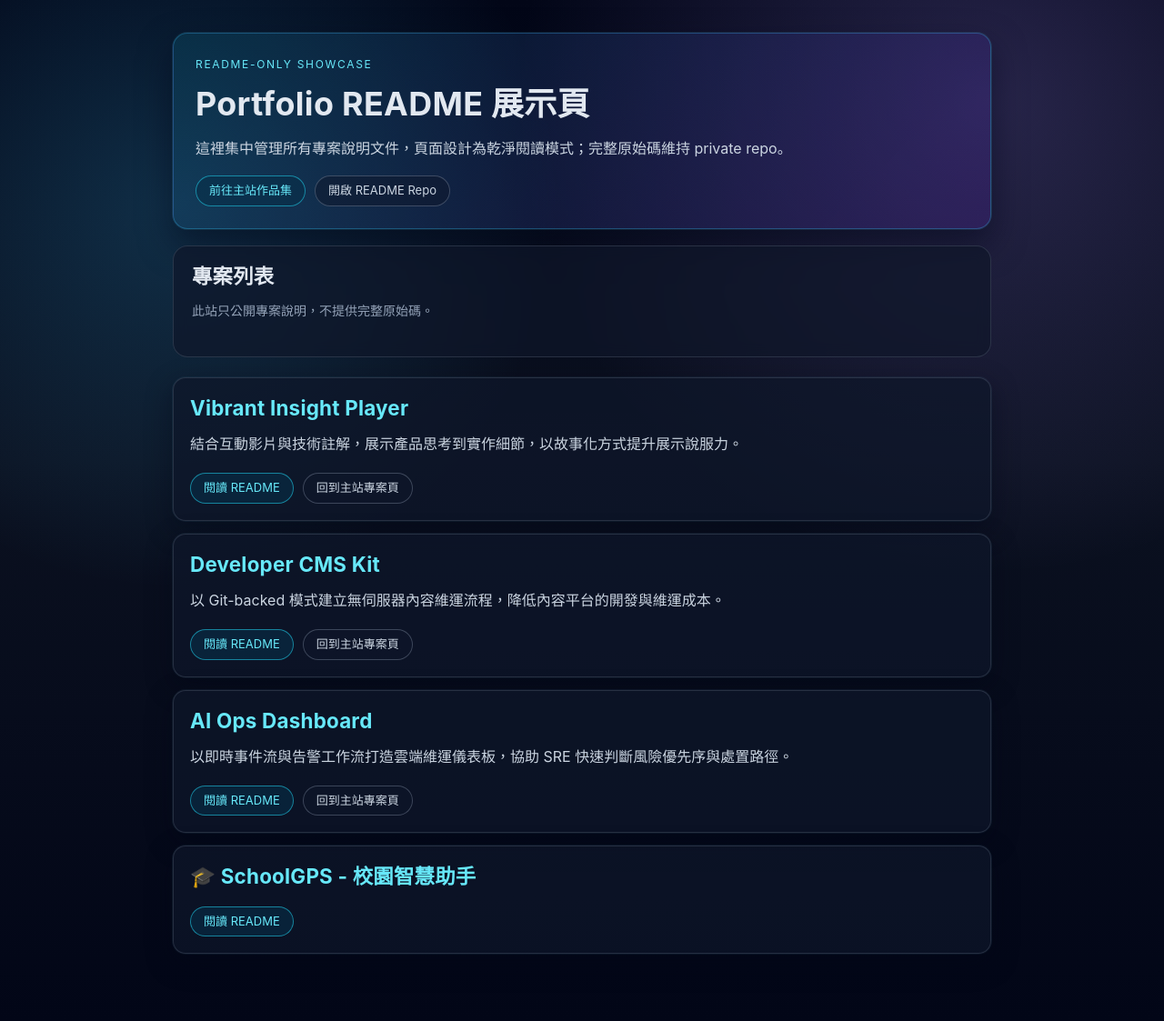
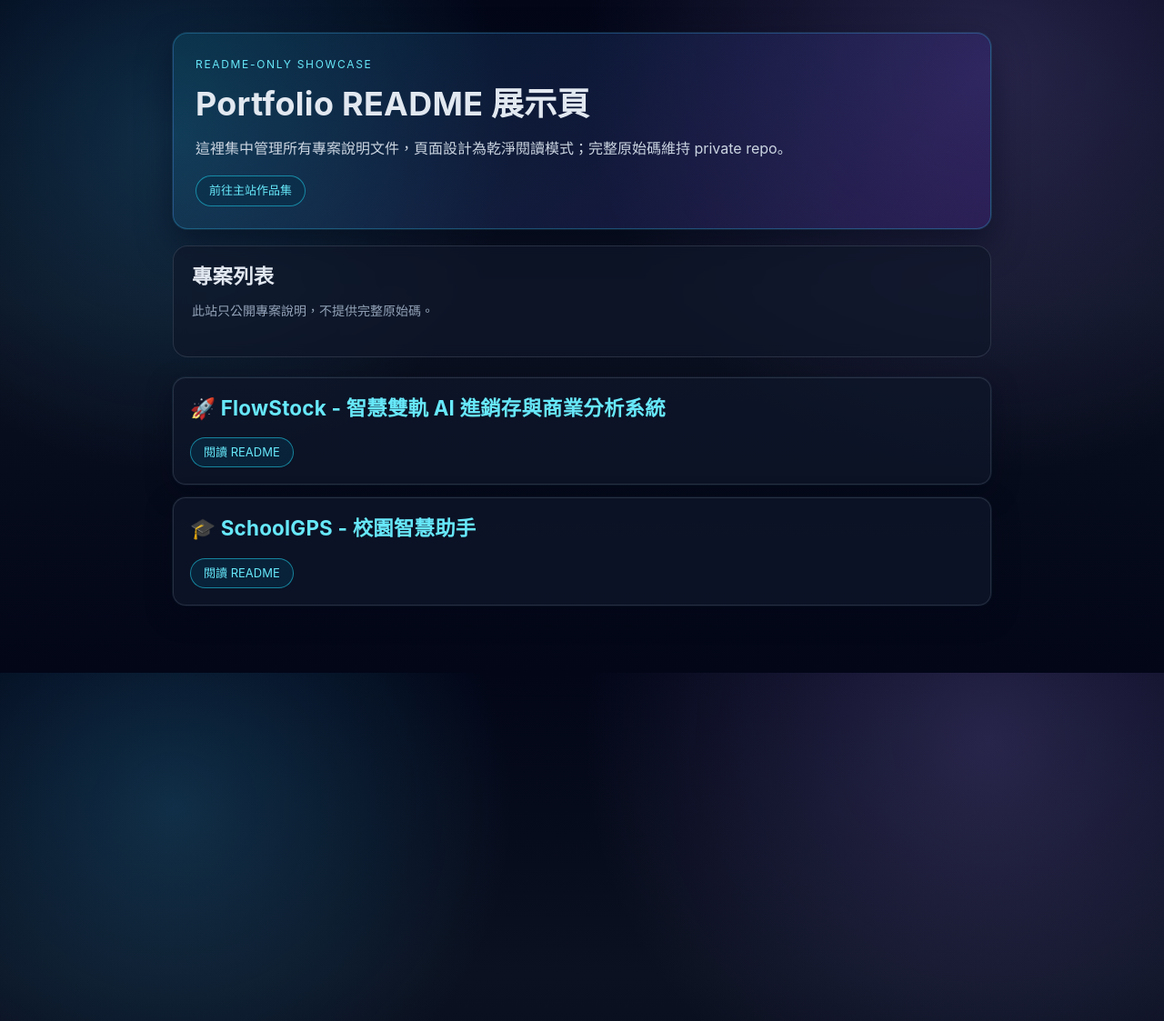
Before and after one commit to ying98012/portfolio-readmes, a Jekyll site: the page built from index.md, in a window 1280 px wide. Shown: the whole page at 91% size. Built offline with Jekyll 4.4.1, drawn with Linux system fonts in a browser that asks for light colours.

Commit message:
Simplify showcase to SchoolGPS and Flowstock, drop secondary repo CTA.
Co-authored-by: Cursor <cursoragent@cursor.com>

```diff
--- a/_layouts/home.html
+++ b/_layouts/home.html
@@ -8,9 +8,6 @@ layout: default
   <div class="hero-actions">
     <a class="btn btn-primary" href="{{ page.primaryButtonUrl }}" target="_blank" rel="noreferrer">
       {{ page.primaryButtonLabel }}
-    </a>
-    <a class="btn btn-secondary" href="{{ page.secondaryButtonUrl }}" target="_blank" rel="noreferrer">
-      {{ page.secondaryButtonLabel }}
     </a>
   </div>
 </header>
--- a/_projects/ai-ops-dashboard.md
+++ /dev/null
@@ -1,23 +0,0 @@
----
-layout: project
-title: AI Ops Dashboard
-slug: ai-ops-dashboard
-summary: 以即時事件流與告警工作流打造雲端維運儀表板，協助 SRE 快速判斷風險優先序與處置路徑。
-techStack:
-  - Astro
-  - React
-  - TypeScript
-  - Tailwind
-features:
-  - 建立事件漏斗與高風險服務排序
-  - 支援值班輪替與可追蹤的處置紀錄
-  - 使用卡片式互動設計提升掃描效率
-videoUrl: https://www.youtube.com/watch?v=dQw4w9WgXcQ
-projectUrl: https://ying98012.github.io/website/projects/ai-ops-dashboard/
-updatedAt: 2026-05-31
----
-
-## README 摘要
-
-本頁只提供公開可讀的專案說明內容。
-完整原始碼目前保留在 private repository。
--- a/_projects/developer-cms-kit.md
+++ /dev/null
@@ -1,22 +0,0 @@
----
-layout: project
-title: Developer CMS Kit
-slug: developer-cms-kit
-summary: 以 Git-backed 模式建立無伺服器內容維運流程，降低內容平台的開發與維運成本。
-techStack:
-  - Astro
-  - Pages CMS
-  - GitHub Actions
-features:
-  - Markdown 結構化資料欄位
-  - CMS 與內容 schema 對齊驗證
-  - commit 即部署的靜態網站流程
-videoUrl: https://vimeo.com/148751763
-projectUrl: https://ying98012.github.io/website/projects/developer-cms-kit/
-updatedAt: 2026-05-31
----
-
-## README 摘要
-
-此頁為對外公開的文件入口，主要聚焦在內容模型、編輯流程與部署規範。
-完整程式碼維持 private 管理。
--- a/_projects/vibrant-insight-player.md
+++ /dev/null
@@ -1,22 +0,0 @@
----
-layout: project
-title: Vibrant Insight Player
-slug: vibrant-insight-player
-summary: 結合互動影片與技術註解，展示產品思考到實作細節，以故事化方式提升展示說服力。
-techStack:
-  - Astro
-  - React
-  - Framer Motion
-features:
-  - 支援跨段落註記與關鍵時戳
-  - 強化 CTA 與視覺層級
-  - 提升專案展示的說服力
-videoUrl: https://www.youtube.com/watch?v=aqz-KE-bpKQ
-projectUrl: https://ying98012.github.io/website/projects/vibrant-insight-player/
-updatedAt: 2026-05-31
----
-
-## README 摘要
-
-這個公開頁面專注呈現產品思路與技術決策。
-完整實作細節與 source code 目前不公開。
--- a/index.md
+++ b/index.md
@@ -6,8 +6,6 @@ heroEyebrow: README-only Showcase
 heroDescription: 這裡集中管理所有專案說明文件，頁面設計為乾淨閱讀模式；完整原始碼維持 private repo。
 primaryButtonLabel: 前往主站作品集
 primaryButtonUrl: https://ying98012.github.io/website/
-secondaryButtonLabel: 開啟 README Repo
-secondaryButtonUrl: https://github.com/ying98012/portfolio-readmes
 listTitle: 專案列表
 listDescription: 此站只公開專案說明，不提供完整原始碼。
 ---
```
Also changed, not shown: _projects/Flowstock庫存管理.md (added, +583 -0 lines), .pages.yml, README.md.
